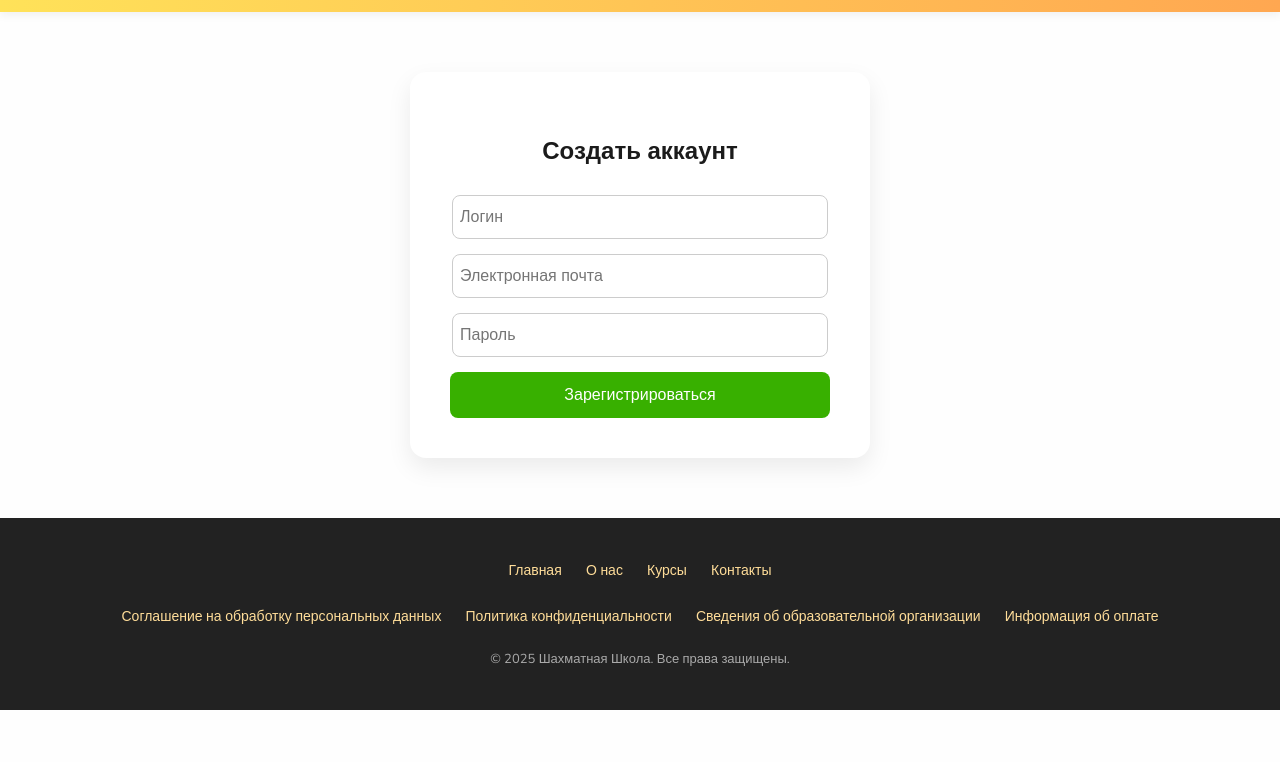
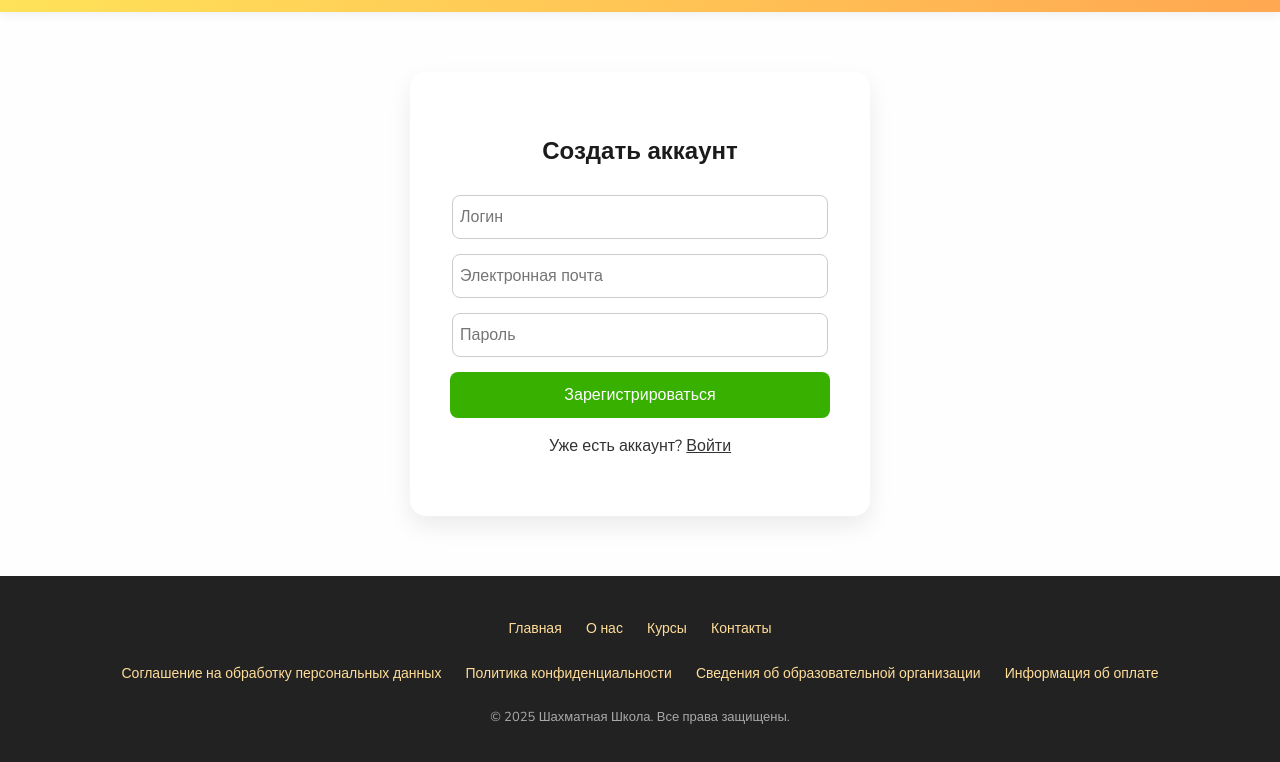
Before and after one commit to SashaBazueva/webChessScool, a plain HTML site: page html/register.html in a window 1280 px wide. Shown: the part 82-844 px from the top of the page. Before the commit the page ends 800 px from the top, so only its background shows below. Drawn offline with nearby package versions, Linux system fonts and the light colour scheme.

Commit message:
Добавление ссылок-переходников на регистрацию/вход в лк внизу формы

```diff
--- a/css/login.css
+++ b/css/login.css
@@ -117,6 +117,10 @@ header {
   color: #1b1b1b;
 }
 
+.link {
+  text-decoration: underline;
+}
+
 form input {
   width: 90%;
   padding: 12px 7px;
--- a/css/register.css
+++ b/css/register.css
@@ -117,6 +117,10 @@ header {
   color: #1b1b1b;
 }
 
+.link {
+  text-decoration: underline;
+}
+
 form input {
   width: 90%;
   padding: 12px 7px;
--- a/html/register.html
+++ b/html/register.html
@@ -34,6 +34,7 @@
         <input type="password" name="password" placeholder="Пароль" required>
         <button type="submit">Зарегистрироваться</button>
       </form>
+      <p class="register-link">Уже есть аккаунт? <a href="/html/login.html" class="link">Войти</a></p>
     </div>
   </main>
 
```
Also changed, not shown: html/login.html (+1 -1 lines).
